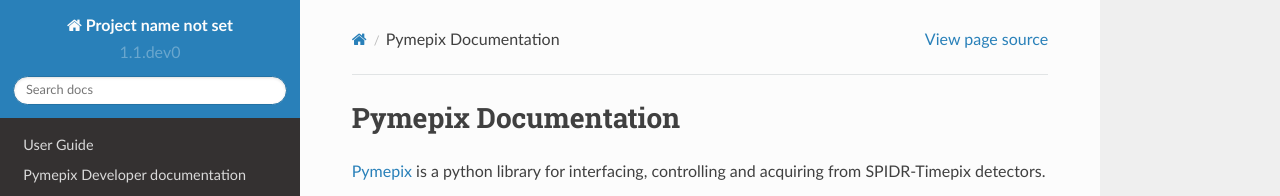
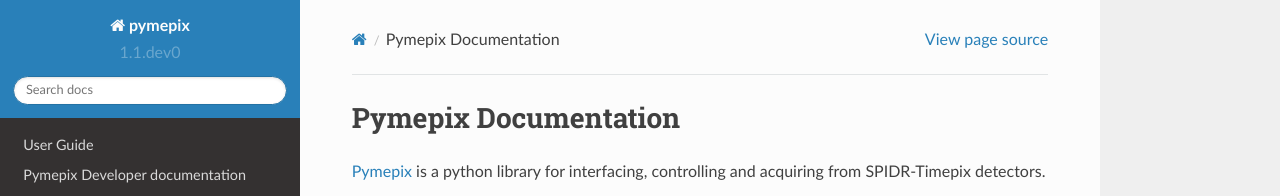
Before and after one commit to CFEL-CMI/pymepix, a Sphinx documentation site: the page built from doc/index.rst, in a window 1280 px wide. Shown: the top 196 px of the page. Built offline with Sphinx 7.4.7 and the Read the Docs theme 2.0.0, drawn with Linux system fonts in a browser that asks for light colours; part of the change alters nothing that is shown.

Commit message:
more static info for readthedocs

```diff
--- a/doc/conf.py
+++ b/doc/conf.py
@@ -21,8 +21,9 @@
 author = 'CFEL Controlled Molecule Imaging group'
 copyright = '2018–2020 CFEL Controlled Molecule Imaging group <cmidaq@desy.de>'
 name = 'pymepix'
+project = name
 version = '1.1.dev0'
-
+release = version
 
 import os
 import sys
```
